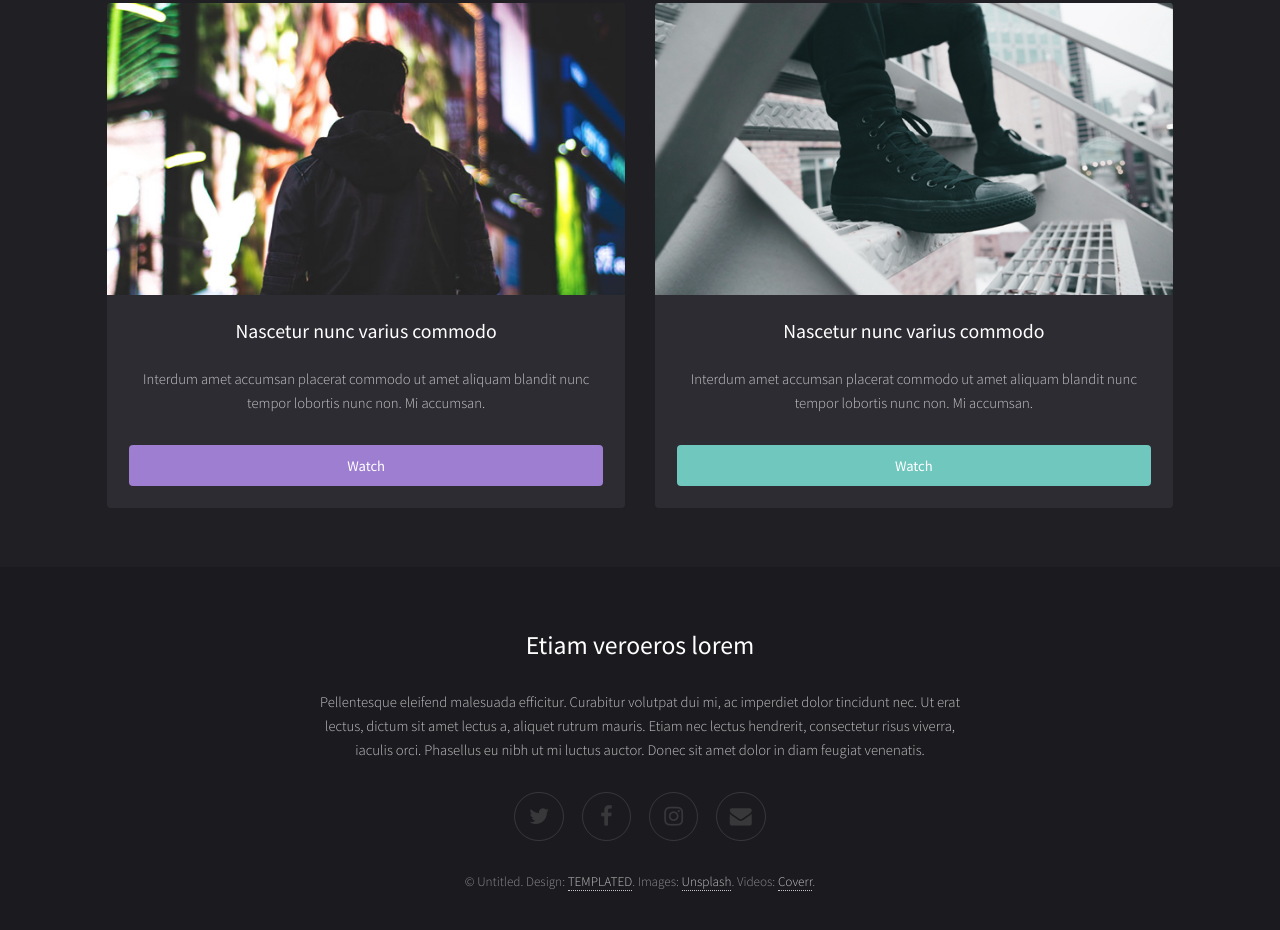
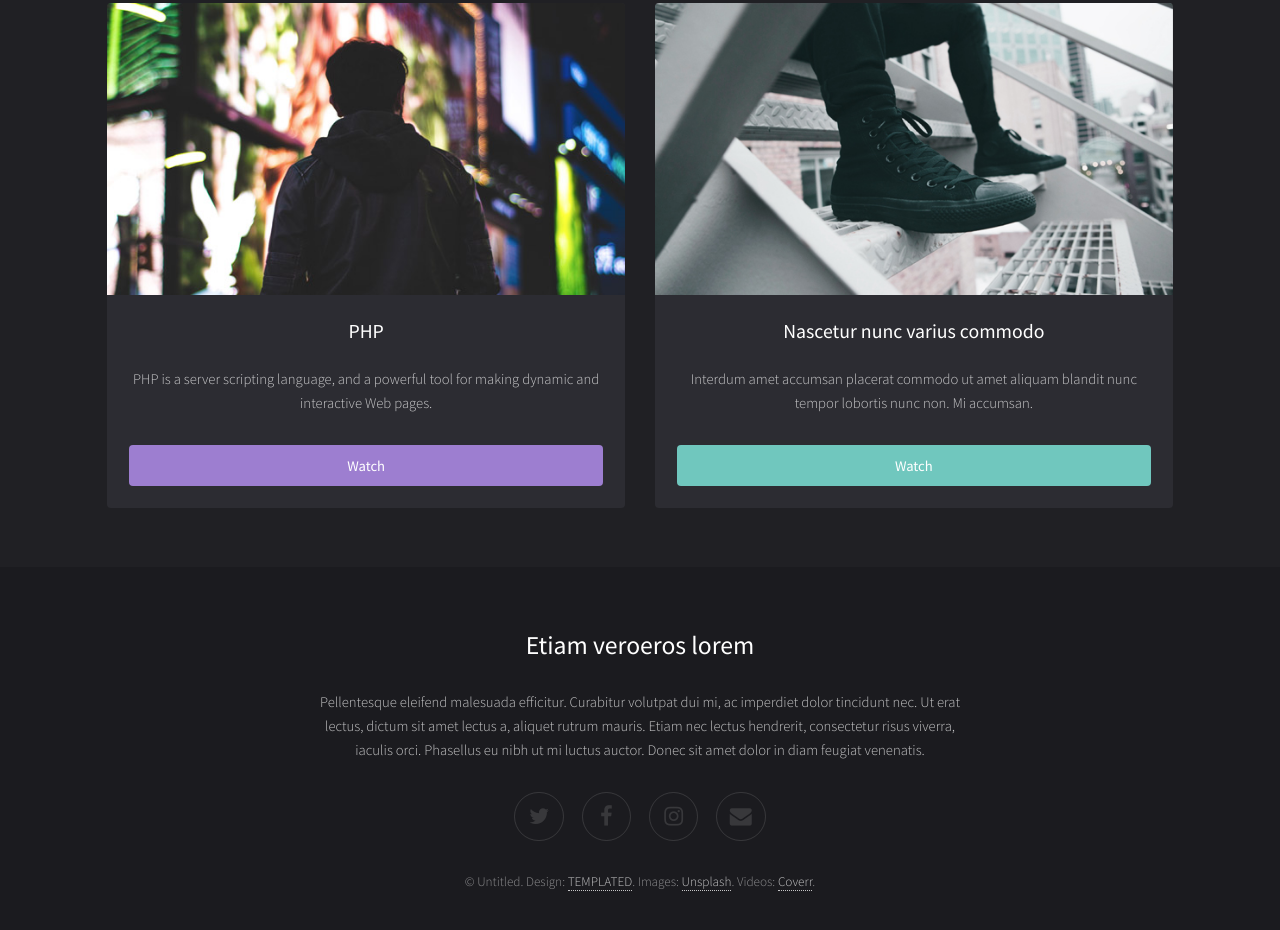
Before and after one commit to MASIKI7/rajtech-edu.github.io, a plain HTML site: page index.html in a window 1280 px wide. Shown: the part 1684-2614 px from the top of the page. Drawn offline with Linux system fonts and the light colour scheme.

Commit message:
Update index.html

```diff
--- a/index.html
+++ b/index.html
@@ -79,8 +79,8 @@
 							<div class="box">
 								<a href="https://youtu.be/s6zR2T9vn2c" class="image fit"><img src="images/pic05.jpg" alt="" /></a>
 								<div class="inner">
-									<h3>Nascetur nunc varius commodo</h3>
-									<p>Interdum amet accumsan placerat commodo ut amet aliquam blandit nunc tempor lobortis nunc non. Mi accumsan.</p>
+									<h3>PHP</h3>
+									<p>PHP is a server scripting language, and a powerful tool for making dynamic and interactive Web pages.</p>
 									<a href="https://youtu.be/s6zR2T9vn2c" class="button style3 fit" data-poptrox="youtube,800x400">Watch</a>
 								</div>
 							</div>
```
